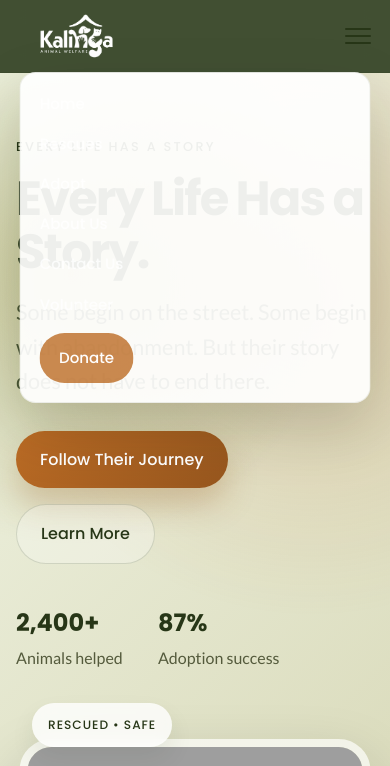
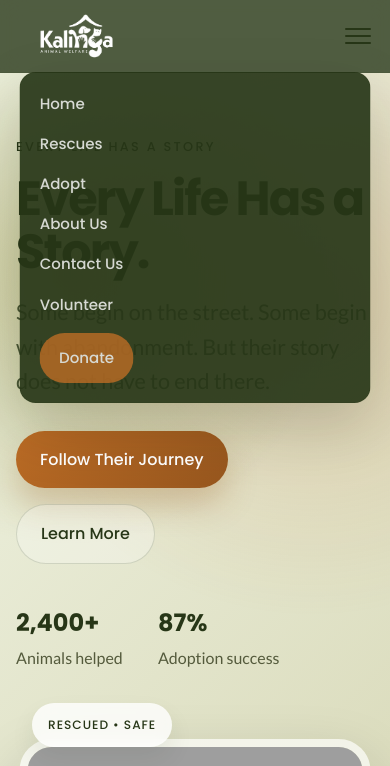
Before and after one commit to Ptrk20/KalingaAnimalWelfare, a plain HTML site: page index.html in a window 390 px wide. Both pictures are taken after a click on the button "Toggle navigation". Shown: the top 766 px of the page. Drawn offline with Linux system fonts and the light colour scheme; grey boxes are pictures that could not be loaded.

Commit message:
update hamburger menu

```diff
--- a/css/styles.css
+++ b/css/styles.css
@@ -220,7 +220,7 @@ p {
   top: 0;
   z-index: 50;
   backdrop-filter: blur(12px);
-  background: #273617de;
+  background: #273617cc;
   border-bottom: 1px solid rgba(39, 54, 23, 0.08);
 }
 
@@ -1010,7 +1010,7 @@ p {
     flex-direction: column;
     align-items: flex-start;
     gap: 1rem;
-    background: rgba(255, 255, 255, 0.92);
+    background: #273617ea;
     border: 1px solid rgba(39, 54, 23, 0.08);
     border-radius: 1rem;
     padding: 1.2rem;
```
